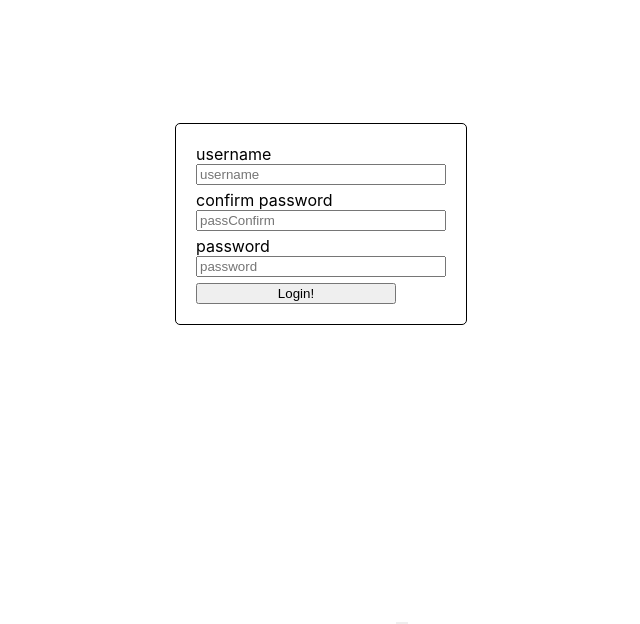
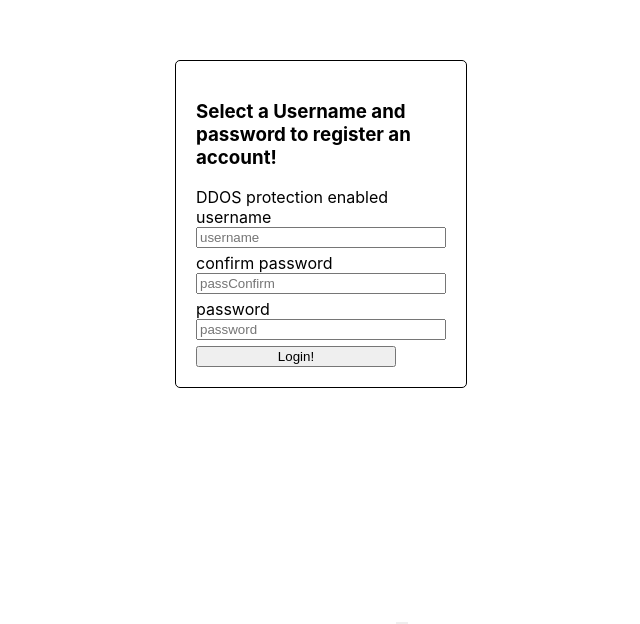
Before and after one commit to CD-Mackay/bad_ui_battles, a React (Create React App) app in the folder ddos-proof-auth/: page / in a window 1280 px wide. Shown: the part 176-800 px from the top of the page, without its empty margins (319-959 px from the left). Built offline with nearby package versions, Linux system fonts and the light colour scheme.

Commit message:
add copy

```diff
--- a/ddos-proof-auth/src/App.js
+++ b/ddos-proof-auth/src/App.js
@@ -84,6 +84,8 @@ function App() {
     <div className="App">
       {view === "login" &&
         <div className="form-wrapper">
+          <h3>Select a Username and password to register an account!</h3>
+          <span id="info">DDOS protection enabled</span>
           {" "}
           {inputs.map((element) => {
             return (
```
